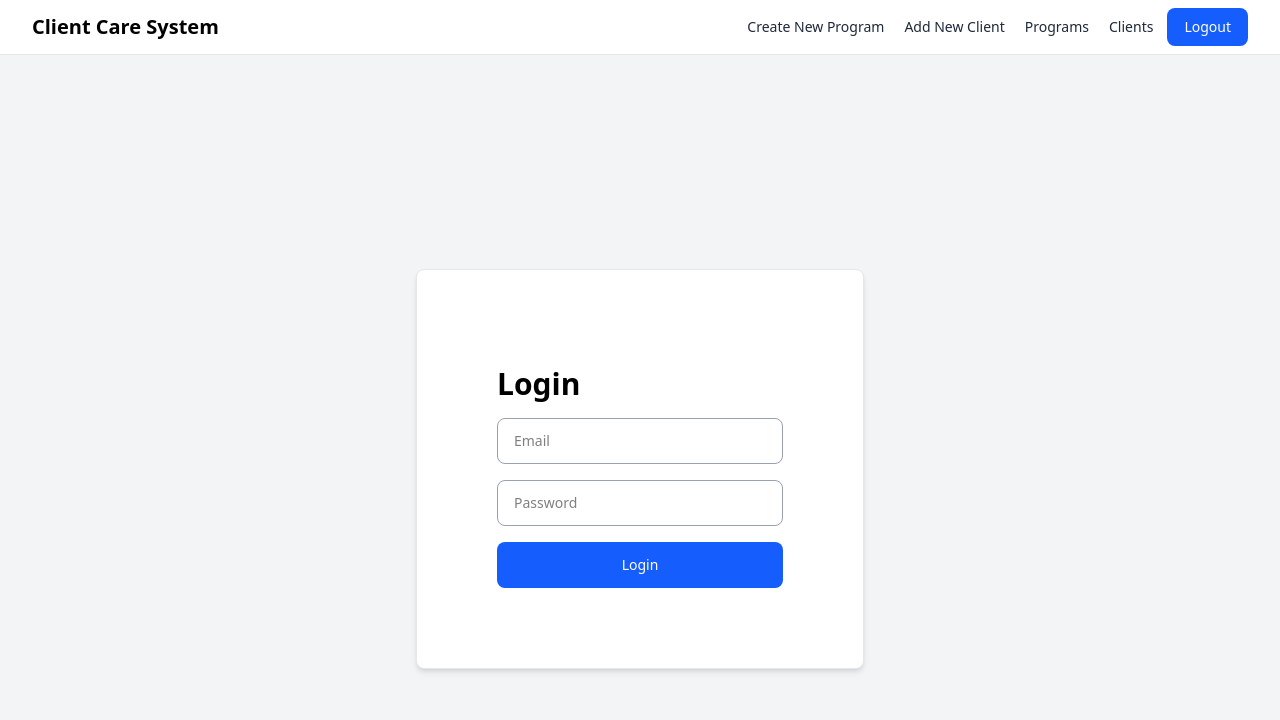
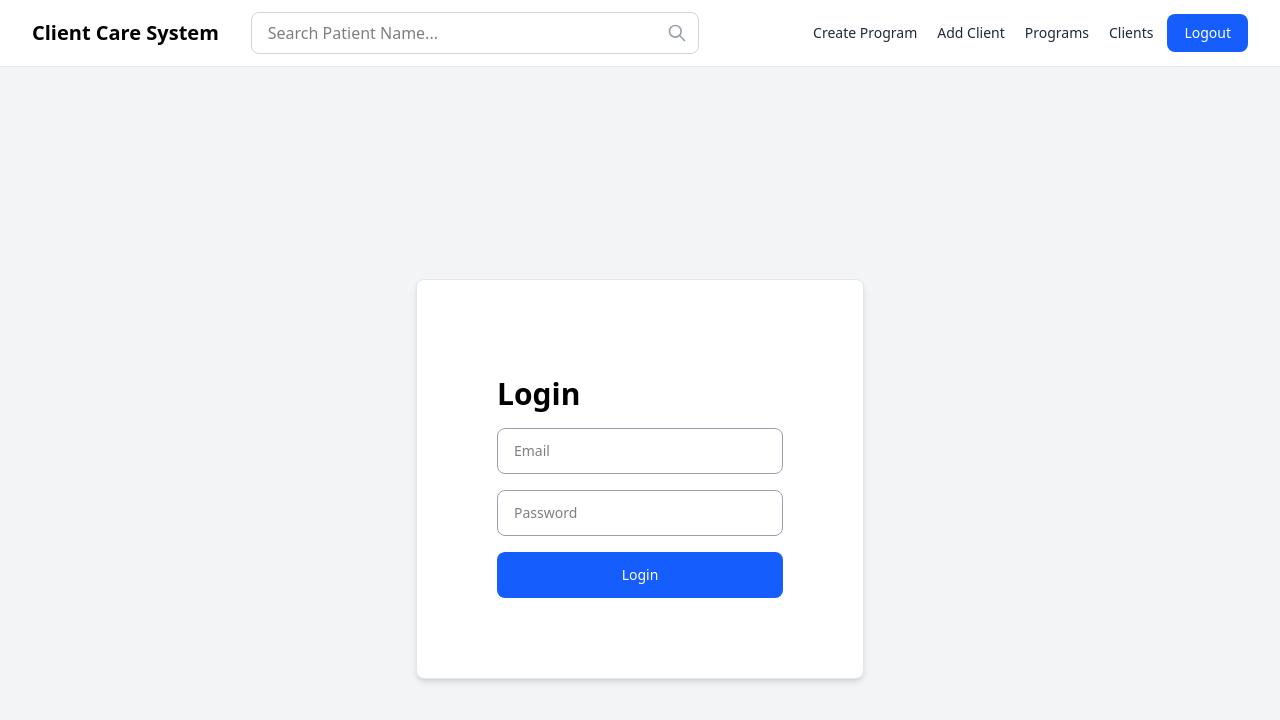
Before and after one commit to jameskiongo/client-care, a React (Vite) app in the folder frontend/: page /login in a window 1280 px wide. Shown: the top 720 px of the page. Built offline with nearby package versions, Linux system fonts and the light colour scheme; sample sign-in values are in the browser's storage.

Commit message:
Finished implementing search functionality
Finished implementing search functionality

```diff
--- a/frontend/src/App.jsx
+++ b/frontend/src/App.jsx
@@ -16,6 +16,7 @@ import {
 import PatientProfile from "./pages/PatientPage/PatientProfile";
 import PatientAdd from "./pages/PatientPage/PatientAdd";
 import AllPatients from "./pages/PatientPage/AllPatients";
+import SearchPage from "./pages/SearchPage/SearchPage";
 const router = createBrowserRouter(
   createRoutesFromElements(
     <Route path="/" element={<Root />}>
@@ -24,6 +25,7 @@ const router = createBrowserRouter(
       <Route path="/login" element={<LoginPage />} />
       <Route element={<PrivateRoutes />}>
         <Route path="/dashboard" element={<HomePage />} />
+        <Route path="/search" element={<SearchPage />} />
         <Route path="/patients" element={<AllPatients />} />
         <Route path="/program/:program_id" element={<IndividualProgram />} />
         <Route path="/patient/:patient_id" element={<PatientProfile />} />
--- a/frontend/src/components/Navigation/Navbar.jsx
+++ b/frontend/src/components/Navigation/Navbar.jsx
@@ -1,25 +1,74 @@
 import { Link } from "react-router";
 import { useNavigate } from "react-router";
 import { useAuth } from "../../utils/AuthProvider";
+import { useState } from "react";
+import SearchBar from "./SearchBar";
 
 function Navbar() {
   const navigate = useNavigate();
   const { logout } = useAuth();
+  const [isMenuOpen, setIsMenuOpen] = useState(false);
   const accessToken = localStorage.getItem("accessToken");
+
   const handleLogout = () => {
     logout();
     localStorage.removeItem("accessToken");
     localStorage.removeItem("refreshToken");
     navigate("/login");
   };
+
+  const toggleMenu = () => {
+    setIsMenuOpen(!isMenuOpen);
+  };
+
   return (
     <div>
-      {/* ========== HEADER ========== */}
-      <header className="flex flex-wrap  md:justify-start md:flex-nowrap z-50 w-full bg-white border-b border-gray-200">
-        <nav className="relative max-w-[85rem] w-full mx-auto md:flex md:items-center md:justify-between md:gap-3 py-2 px-4 sm:px-6 lg:px-8">
-          <div className="flex justify-between items-center gap-x-1">
+      <header className="flex flex-wrap md:justify-start py-3 md:flex-nowrap z-50 w-full bg-white border-b border-gray-200 relative">
+        <nav className="relative max-w-[85rem] w-full mx-auto px-4 sm:px-6 lg:px-8">
+          {/* Mobile Header */}
+          <div className="flex items-center justify-between py-2 md:hidden">
             <Link
-              className="flex-none font-semibold text-xl text-black focus:outline-hidden focus:opacity-80"
+              className="flex-none font-semibold text-xl text-black"
+              aria-label="Brand"
+              to="/"
+            >
+              Client Care System
+            </Link>
+
+            <button
+              onClick={toggleMenu}
+              className="p-2 rounded-md text-gray-500 hover:bg-gray-100 focus:outline-none"
+              aria-label="Toggle menu"
+            >
+              <svg
+                className="h-6 w-6"
+                fill="none"
+                viewBox="0 0 24 24"
+                stroke="currentColor"
+              >
+                {isMenuOpen ? (
+                  <path
+                    strokeLinecap="round"
+                    strokeLinejoin="round"
+                    strokeWidth={2}
+                    d="M6 18L18 6M6 6l12 12"
+                  />
+                ) : (
+                  <path
+                    strokeLinecap="round"
+                    strokeLinejoin="round"
+                    strokeWidth={2}
+                    d="M4 6h16M4 12h16M4 18h16"
+                  />
+                )}
+              </svg>
+            </button>
+          </div>
+
+          <div className="hidden md:flex md:items-center md:justify-between">
+            <div className="flex items-center gap-x-1">
+              <Link
+                className="flex-none font-semibold text-xl text-black"
                 aria-label="Brand"
                 to="/"
               >
@@ -27,86 +76,141 @@ function Navbar() {
               </Link>
             </div>
 
-          <div
-            id="hs-header-base"
-            className="hs-collapse hidden overflow-hidden transition-all duration-300 basis-full grow md:block "
-            aria-labelledby="hs-header-base-collapse"
-          >
-            <div className="overflow-hidden overflow-y-auto max-h-[75vh] [&::-webkit-scrollbar]:w-2 [&::-webkit-scrollbar-thumb]:rounded-full [&::-webkit-scrollbar-track]:bg-gray-100 [&::-webkit-scrollbar-thumb]:bg-gray-300">
-              <div className="py-2 md:py-0  flex flex-col md:flex-row md:items-center gap-0.5 md:gap-1">
-                <div className="grow">
-                  {/* <div className="flex flex-col md:flex-row md:justify-end md:items-center gap-0.5 md:gap-1"> */}
-                  {/* <Link */}
-                  {/*   className="p-2 flex items-center text-sm text-gray-800 hover:bg-gray-100 rounded-lg focus:outline-hidden focus:bg-gray-100" */}
-                  {/*   to="/" */}
-                  {/* > */}
-                  {/*   dashboard */}
-                  {/* </Link> */}
-                  {/* </div> */}
-                </div>
+            {/* Search Bar - Desktop */}
+            <SearchBar />
 
-                <div className="my-2 md:my-0 md:mx-2">
-                  {/* <div className="w-full h-px md:w-px md:h-4 bg-gray-100 md:bg-gray-300"></div> */}
-                </div>
-
-                {/* Button Group */}
-                <div className=" flex flex-wrap items-center gap-x-1.5">
+            {/* Navigation Links - Desktop */}
+            <div className="flex items-center gap-x-1.5">
               {!accessToken ? (
-                    <>
                 <Link
                   to="/login"
-                        className="py-2 px-4 inline-flex justify-center items-center gap-x-2 text-sm font-medium rounded-lg border border-transparent bg-blue-600 text-white hover:bg-blue-700 focus:outline-hidden focus:bg-blue-700 disabled:opacity-50 disabled:pointer-events-none"
+                  className="py-2 px-4 inline-flex justify-center items-center gap-x-2 text-sm font-medium rounded-lg border border-transparent bg-blue-600 text-white hover:bg-blue-700 focus:outline-hidden focus:bg-blue-700"
                 >
                   Sign in
                 </Link>
-                    </>
               ) : (
                 <>
-                      <div className="flex flex-col md:flex-row md:justify-end md:items-center gap-0.5 md:gap-1">
+                  <div className="flex items-center gap-1">
                     <Link
-                          className="p-2 capitalize flex items-center text-sm text-gray-800 hover:bg-gray-100 rounded-lg focus:outline-hidden focus:bg-gray-100"
+                      className="p-2 capitalize flex items-center text-sm text-gray-800 hover:bg-gray-100 rounded-lg"
                       to="/create_program"
                     >
-                          Create New Program
+                      Create Program
                     </Link>
                     <Link
-                          className="p-2 capitalize flex items-center text-sm text-gray-800 hover:bg-gray-100 rounded-lg focus:outline-hidden focus:bg-gray-100"
+                      className="p-2 capitalize flex items-center text-sm text-gray-800 hover:bg-gray-100 rounded-lg"
                       to="/add_patient"
                     >
-                          Add New Client
+                      Add Client
                     </Link>
-
                     <Link
-                          className="p-2 capitalize flex items-center text-sm text-gray-800 hover:bg-gray-100 rounded-lg focus:outline-hidden focus:bg-gray-100"
+                      className="p-2 capitalize flex items-center text-sm text-gray-800 hover:bg-gray-100 rounded-lg"
                       to="/dashboard"
                     >
-                          programs
+                      Programs
                     </Link>
                     <Link
-                          className="p-2 capitalize flex items-center text-sm text-gray-800 hover:bg-gray-100 rounded-lg focus:outline-hidden focus:bg-gray-100"
+                      className="p-2 capitalize flex items-center text-sm text-gray-800 hover:bg-gray-100 rounded-lg"
                       to="/patients"
                     >
-                          clients
+                      Clients
                     </Link>
                   </div>
-
-                      <Link
+                  <button
                     onClick={handleLogout}
-                        className="py-2 px-4 inline-flex justify-center items-center gap-x-2 text-sm font-medium rounded-lg border border-transparent bg-blue-600 text-white hover:bg-blue-700 focus:outline-hidden focus:bg-blue-700 disabled:opacity-50 disabled:pointer-events-none"
+                    className="py-2 px-4 inline-flex justify-center items-center gap-x-2 text-sm font-medium rounded-lg border border-transparent bg-blue-600 text-white hover:bg-blue-700 focus:outline-hidden focus:bg-blue-700"
                   >
                     Logout
-                      </Link>
+                  </button>
                 </>
               )}
             </div>
-                {/* End Button Group */}
+          </div>
+
+          <div
+            className={`${isMenuOpen ? "block" : "hidden"} md:hidden absolute top-full left-0 right-0 bg-white shadow-lg z-50`}
+          >
+            {/* Search Bar - Mobile */}
+            <div className="px-4 pt-3 pb-2">
+              <div className="relative">
+                <input
+                  type="text"
+                  placeholder="Search..."
+                  className="w-full py-2 px-4 border border-gray-300 rounded-lg focus:border-blue-500 focus:ring-blue-500"
+                />
+                <div className="absolute inset-y-0 right-0 flex items-center pr-3 pointer-events-none">
+                  <svg
+                    className="h-5 w-5 text-gray-400"
+                    fill="none"
+                    viewBox="0 0 24 24"
+                    stroke="currentColor"
+                  >
+                    <path
+                      strokeLinecap="round"
+                      strokeLinejoin="round"
+                      strokeWidth={2}
+                      d="M21 21l-6-6m2-5a7 7 0 11-14 0 7 7 0 0114 0z"
+                    />
+                  </svg>
                 </div>
               </div>
             </div>
-          {/* End Collapse */}
+
+            {/* Navigation Links - Mobile */}
+            <div className="px-2 pb-3 space-y-1">
+              {!accessToken ? (
+                <Link
+                  to="/login"
+                  className="block px-3 py-2 rounded-md text-base font-medium text-white bg-blue-600 hover:bg-blue-700"
+                  onClick={toggleMenu}
+                >
+                  Sign in
+                </Link>
+              ) : (
+                <>
+                  <Link
+                    to="/create_program"
+                    className="block px-3 py-2 rounded-md text-base font-medium text-gray-800 hover:bg-gray-100"
+                    onClick={toggleMenu}
+                  >
+                    Create Program
+                  </Link>
+                  <Link
+                    to="/add_patient"
+                    className="block px-3 py-2 rounded-md text-base font-medium text-gray-800 hover:bg-gray-100"
+                    onClick={toggleMenu}
+                  >
+                    Add Client
+                  </Link>
+                  <Link
+                    to="/dashboard"
+                    className="block px-3 py-2 rounded-md text-base font-medium text-gray-800 hover:bg-gray-100"
+                    onClick={toggleMenu}
+                  >
+                    Programs
+                  </Link>
+                  <Link
+                    to="/patients"
+                    className="block px-3 py-2 rounded-md text-base font-medium text-gray-800 hover:bg-gray-100"
+                    onClick={toggleMenu}
+                  >
+                    Clients
+                  </Link>
+                  <button
+                    onClick={() => {
+                      handleLogout();
+                      toggleMenu();
+                    }}
+                    className="block w-full text-left px-3 py-2 rounded-md text-base font-medium text-white bg-blue-600 hover:bg-blue-700"
+                  >
+                    Logout
+                  </button>
+                </>
+              )}
+            </div>
+          </div>
         </nav>
       </header>
-      {/* ========== END HEADER ========== */}
     </div>
   );
 }
--- /dev/null
+++ b/frontend/src/components/Navigation/SearchBar.jsx
@@ -0,0 +1,57 @@
+import { useState, useEffect } from "react";
+import { useNavigate, useLocation } from "react-router";
+
+function SearchBar() {
+  const navigate = useNavigate();
+  const location = useLocation();
+  const [term, setTerm] = useState("");
+
+  // Sync with URL when coming from search page
+  useEffect(() => {
+    if (location.pathname === "/search") {
+      const searchParams = new URLSearchParams(location.search);
+      setTerm(searchParams.get("q") || "");
+    }
+  }, [location]);
+
+  const handleSubmit = (e) => {
+    e.preventDefault();
+    if (term.trim() === "") {
+      return;
+    }
+    navigate(`/search?q=${term}`);
+  };
+
+  return (
+    <div className="flex-1 px-4 mx-4">
+      <div className="relative max-w-md w-full">
+        <form onSubmit={handleSubmit}>
+          <input
+            type="text"
+            placeholder="Search Patient Name..."
+            value={term}
+            onChange={(e) => setTerm(e.target.value)}
+            className="w-full py-2 px-4 border border-gray-300 rounded-lg focus:border-blue-500 focus:ring-blue-500"
+          />
+        </form>
+        <div className="absolute inset-y-0 right-0 flex items-center pr-3 pointer-events-none">
+          <svg
+            className="h-5 w-5 text-gray-400"
+            fill="none"
+            viewBox="0 0 24 24"
+            stroke="currentColor"
+          >
+            <path
+              strokeLinecap="round"
+              strokeLinejoin="round"
+              strokeWidth={2}
+              d="M21 21l-6-6m2-5a7 7 0 11-14 0 7 7 0 0114 0z"
+            />
+          </svg>
+        </div>
+      </div>
+    </div>
+  );
+}
+
+export default SearchBar;
--- a/frontend/src/pages/HomePage/HomePage.jsx
+++ b/frontend/src/pages/HomePage/HomePage.jsx
@@ -15,7 +15,7 @@ function HomePage() {
     ));
   }
   return (
-    <div className="my-10">
+    <div className="py-10">
       {/* <div className="w-full h-screen flex items-center justify-center bg-gray-50"> */}
       <div className="max-w-[85rem] h-full  mx-auto px-4 sm:px-6 lg:px-8">
         <div className="mb-10">
--- a/frontend/src/pages/PatientPage/AllPatients.jsx
+++ b/frontend/src/pages/PatientPage/AllPatients.jsx
@@ -1,6 +1,6 @@
 import PatientCard from "../../components/PatientComponents/PatientCard";
 import { useGetAllPatientsQuery } from "../../services/index.js";
-function HomePage() {
+function AllPatients() {
   const { data, error, isLoading } = useGetAllPatientsQuery();
   let content;
   if (isLoading) {
@@ -31,4 +31,4 @@ function HomePage() {
   );
 }
 
-export default HomePage;
+export default AllPatients;
--- a/frontend/src/pages/Root.jsx
+++ b/frontend/src/pages/Root.jsx
@@ -8,7 +8,7 @@ export default function Root() {
           <Navbar />
         </div>
         {/* <div className="hidden lg:block w-[80px] shadow-md fixed top-[65px] left-0 h-screen"> */}
-        <div className="">
+        <div className="bg-gray-100 w-full shadow-md fixed top-[65px] left-0 h-screen">
           <Outlet />
         </div>
       </div>
--- a/frontend/src/services/index.js
+++ b/frontend/src/services/index.js
@@ -13,6 +13,7 @@ import {
 import {
   patientsApi,
   useGetAllPatientsQuery,
+  useSearchPatientsQuery,
   useGetPatientByIdQuery,
   useAddPatientMutation,
 } from "./apis/patients";
@@ -41,4 +42,5 @@ export {
   useGetPatientByIdQuery,
   useEnrollPatientToProgramMutation,
   useAddPatientMutation,
+  useSearchPatientsQuery,
 };
```
Also changed, not shown: frontend/src/pages/SearchPage/SearchPage.jsx (added, +69 -0 lines), frontend/src/services/apis/patients.js (+8 -0 lines). Lines whose indentation alone changed are shown as unchanged.
